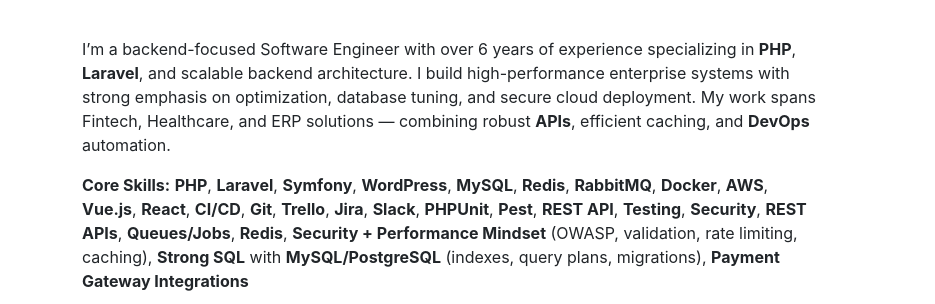
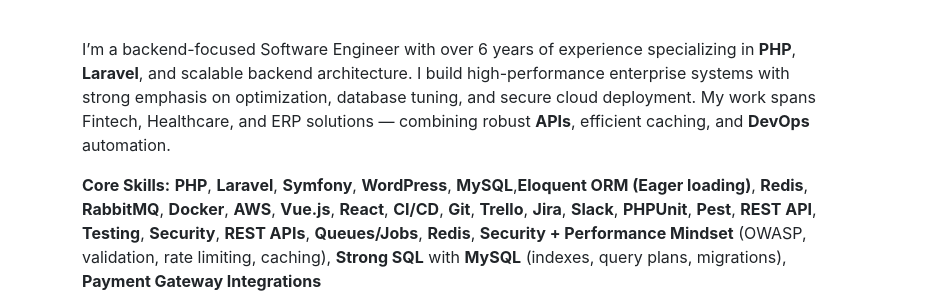
Before and after one commit to ciron/portfolio, a plain HTML site: page index.html in a window 1280 px wide. Shown: the part 496-800 px from the top of the page, 0-935 px from the left. Drawn offline with nearby package versions, Linux system fonts and the light colour scheme.

Commit message:
update of dev, skill updated

```diff
--- a/index.html
+++ b/index.html
@@ -79,7 +79,8 @@
                 <p>
                     <strong>Core Skills:</strong>
                     <strong>PHP</strong>, <strong>Laravel</strong>, <strong>Symfony</strong>,
-                <strong>WordPress</strong>, <strong>MySQL</strong>, <strong>Redis</strong>,
+                    <strong>WordPress</strong>, <strong>MySQL</strong>,<strong>Eloquent ORM (Eager loading)</strong>,
+                    <strong>Redis</strong>,
                     <strong>RabbitMQ</strong>, <strong>Docker</strong>, <strong>AWS</strong>,
                     <strong>Vue.js</strong>, <strong>React</strong>, <strong>CI/CD</strong>,
                     <strong>Git</strong>, <strong>Trello</strong>, <strong>Jira</strong>,
@@ -87,7 +88,7 @@
                     <strong>REST API</strong>, <strong>Testing</strong>, <strong>Security</strong>,
                     <strong>REST APIs</strong>, <strong>Queues/Jobs</strong>, <strong>Redis</strong>,
                     <strong>Security + Performance Mindset</strong> (OWASP, validation, rate limiting, caching),
-                <strong>Strong SQL</strong> with <strong>MySQL/PostgreSQL</strong> (indexes, query plans, migrations),
+                    <strong>Strong SQL</strong> with <strong>MySQL</strong> (indexes, query plans, migrations),
                     <strong>Payment Gateway Integrations</strong>
                 </p>
             </div>
```
Lines whose indentation alone changed are shown as unchanged.
